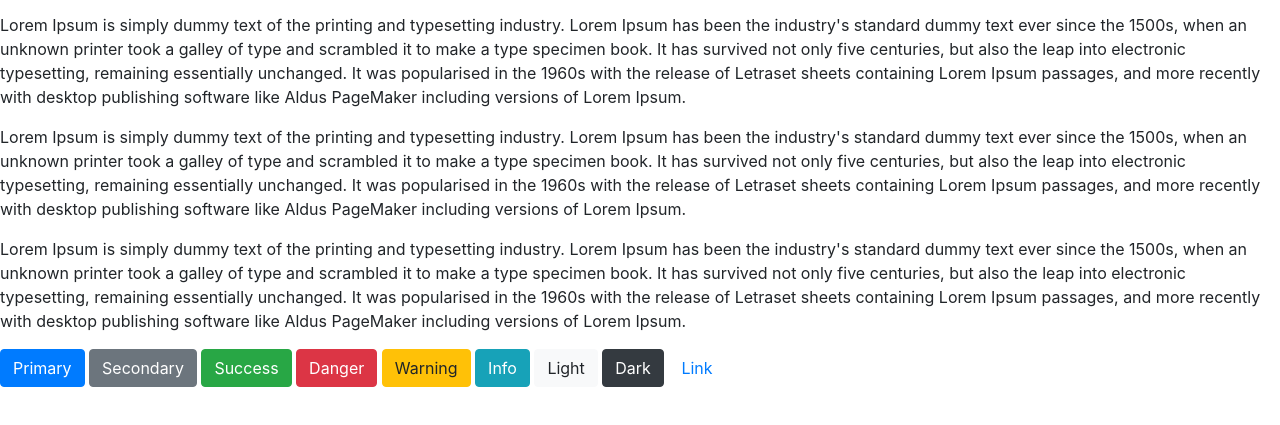
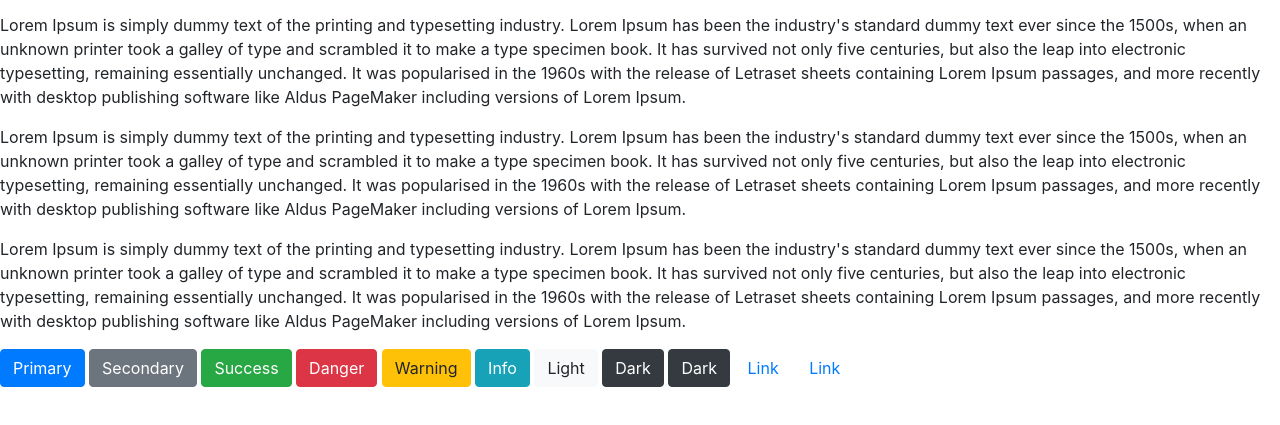
Before and after one commit to StanislauRachkouski/webTest1, a plain HTML site: page index.html in a window 1280 px wide. Shown: the part 201-626 px from the top of the page. Drawn offline with nearby package versions, Linux system fonts and the light colour scheme.

Commit message:
добавил кнопку

```diff
--- a/index.html
+++ b/index.html
@@ -27,7 +27,8 @@
         <button type="button" class="btn btn-info">Info</button>
         <button type="button" class="btn btn-light">Light</button>
         <button type="button" class="btn btn-dark">Dark</button>
-
+        <button type="button" class="btn btn-dark">Dark</button>
+        <button type="button" class="btn btn-link">Link</button>
         <button type="button" class="btn btn-link">Link</button>
 </body>
 </html>
```
